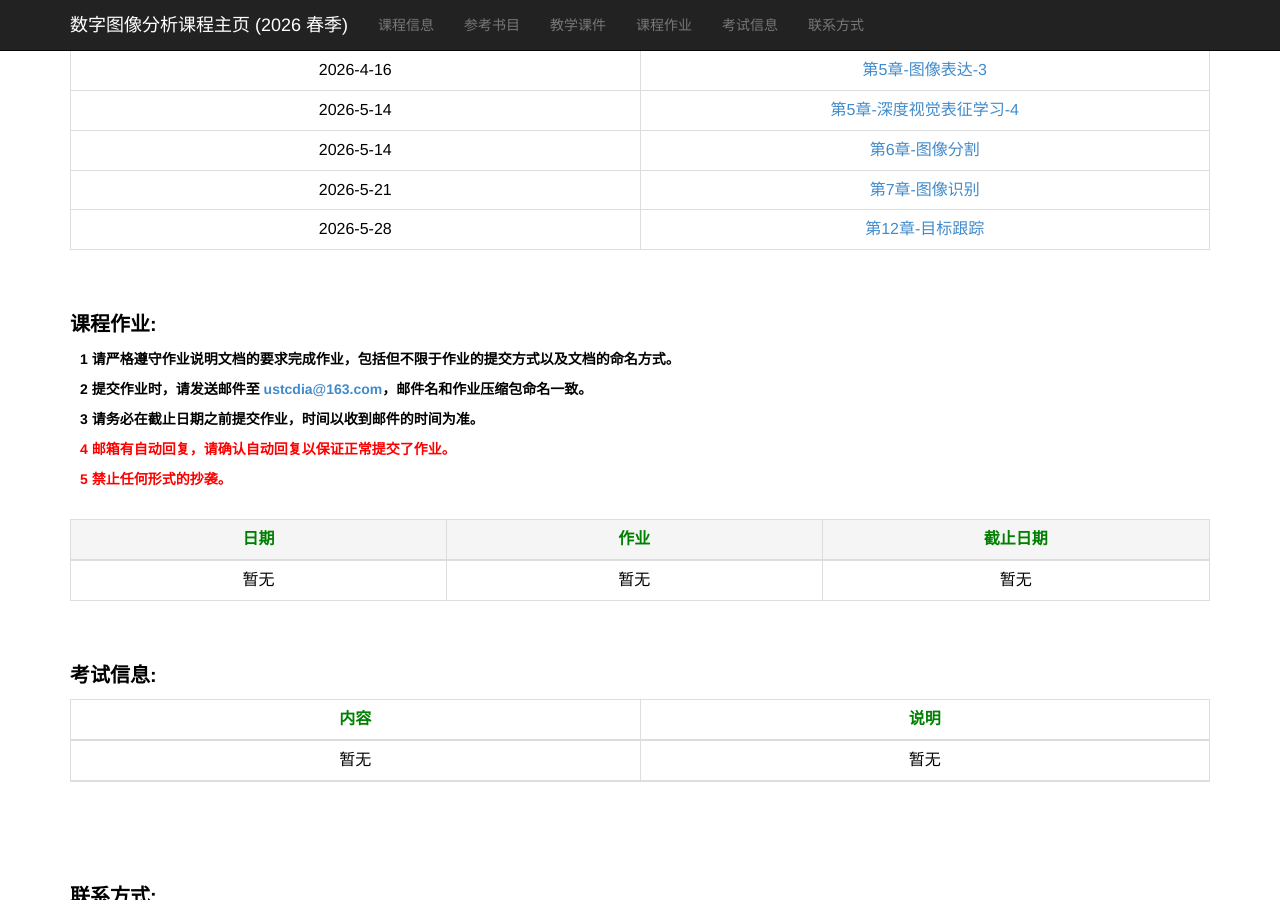
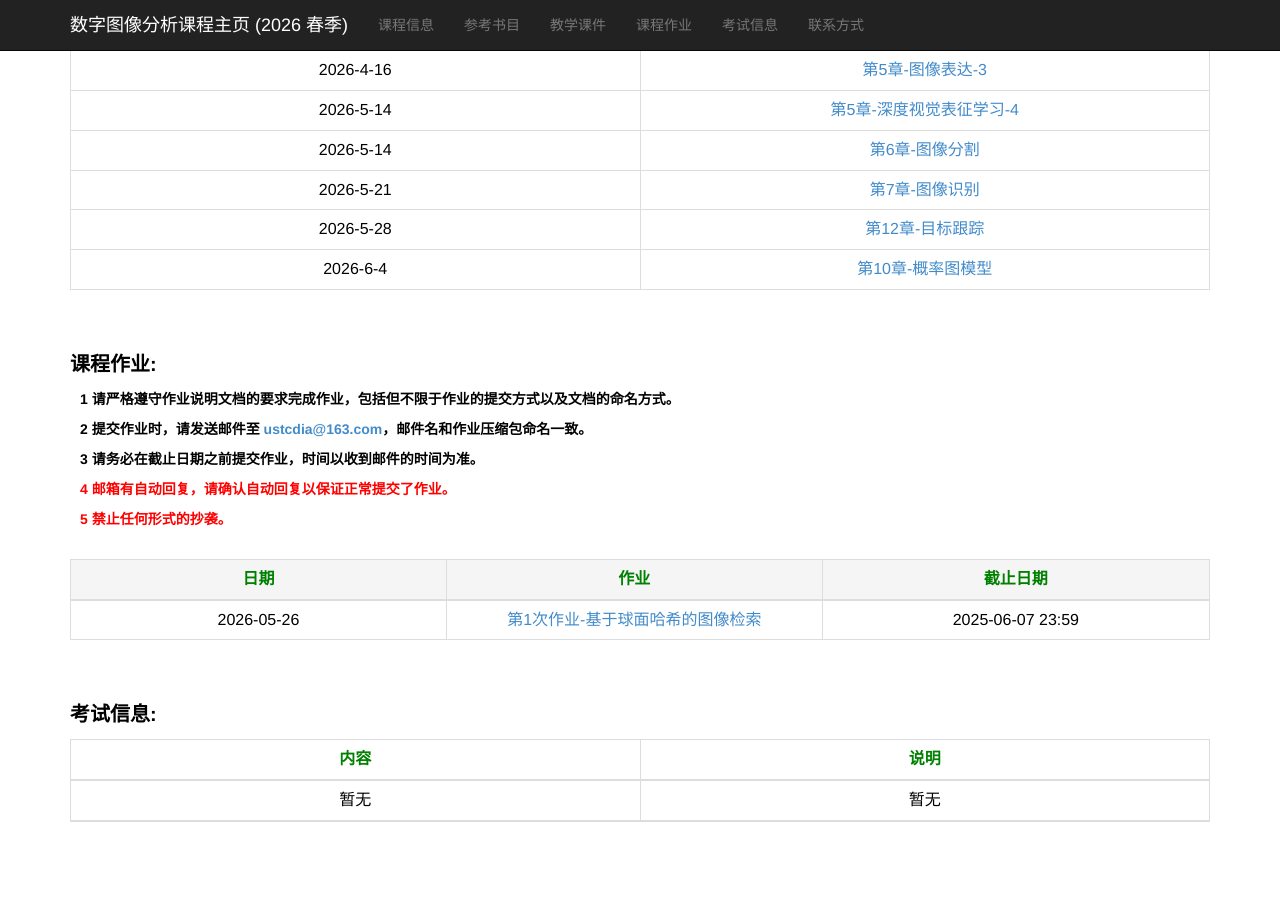
Before and after one commit to ustc-dia/ustc-dia.github.io, a Jekyll site: the page index.html, which Jekyll copies as it is, in a window 1280 px wide and 900 px high, scrolled down 1016 px. Built offline with Jekyll 4.4.1, drawn with Linux system fonts in a browser that asks for light colours.

Commit message:
Update index.html

```diff
--- a/index.html
+++ b/index.html
@@ -224,6 +224,10 @@
                     <td><a href="./slides_2026_spring/DIA课件-第12章.pdf" target="_blank">第12章-目标跟踪 </a></td>
                 </tr>
 
+                <tr>
+                    <td>2026-6-4</td>
+                    <td><a href="./slides_2026_spring/DIA课件-第10章-概率图模型.pdf" target="_blank">第10章-概率图模型 </a></td>
+                </tr>
 
                 <!--<tr>
                     <td>2025-10-16</td>
@@ -395,9 +399,9 @@
             <tbody>
 
                 <tr>
-                    <td>暂无</td>
-                    <td>暂无</td>
-                    <td>暂无</td>
+                    <td>2026-05-26</td>
+                    <td><a href="./homeworks_2026_spring/DIA第1次作业-2026春.pdf" target="_blank">第1次作业-基于球面哈希的图像检索</a></td>
+                    <td>2025-06-07 23:59</td>
                 </tr>
 
                 <!-- <tr>
```
